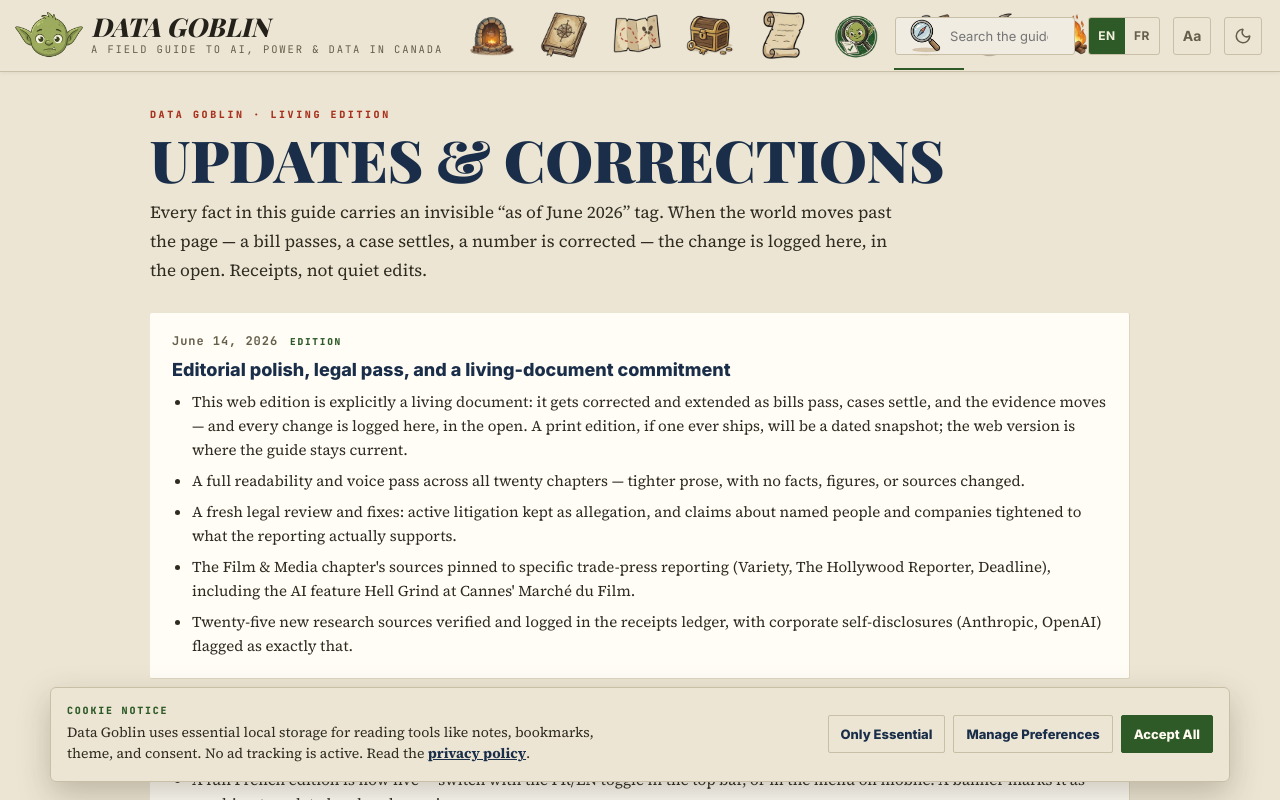
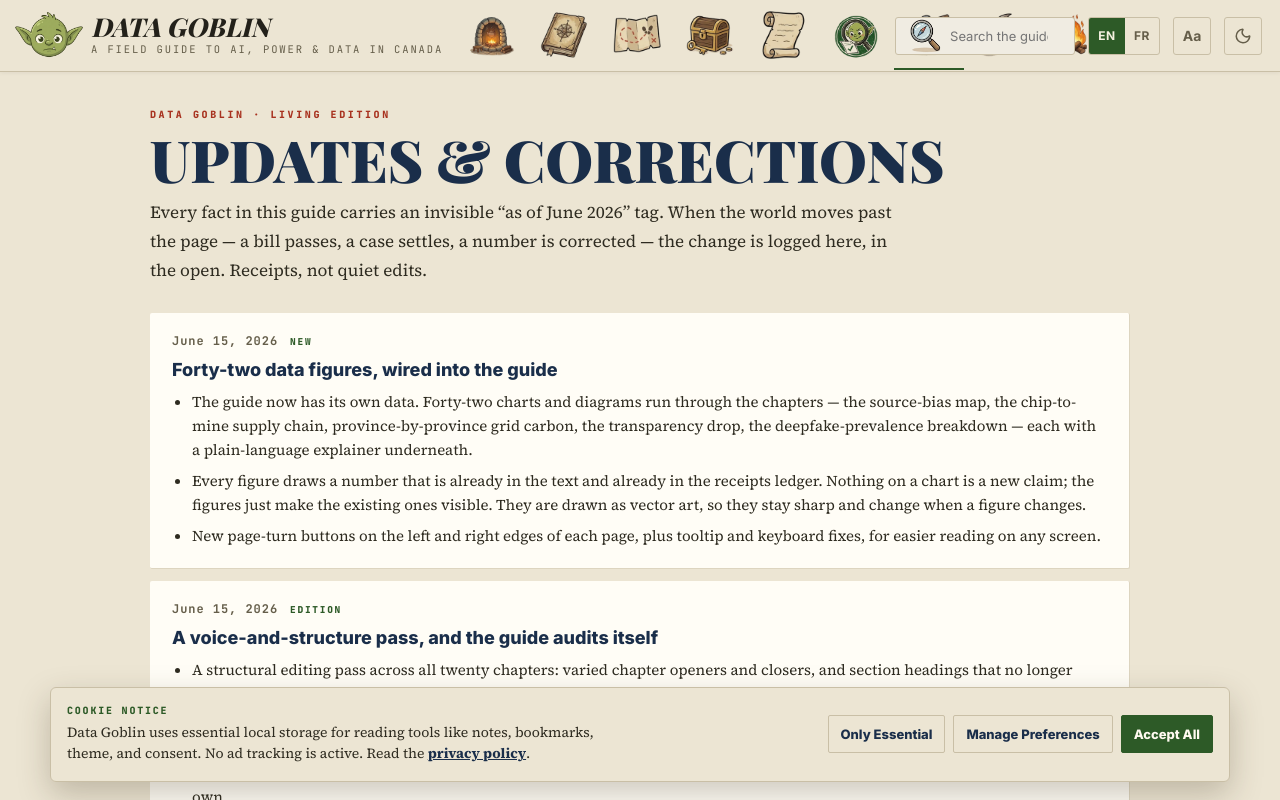
Before and after one commit to BrinShadewater/Data-Goblin-Web, a React (Vite) app in the folder app/: page /updates in a window 1280 px wide. Built offline with nearby package versions, Linux system fonts and the light colour scheme; a web font is replaced by a local one.

Commit message:
Updates page: log June 15 figures + voice/structure pass; refresh receipts ledger header

```diff
--- a/app/src/pages/UpdatesPage.tsx
+++ b/app/src/pages/UpdatesPage.tsx
@@ -12,6 +12,26 @@ interface UpdateEntry {
 }
 
 const UPDATES: UpdateEntry[] = [
+  {
+    date: "June 15, 2026",
+    tag: "New",
+    title: "Forty-two data figures, wired into the guide",
+    items: [
+      "The guide now has its own data. Forty-two charts and diagrams run through the chapters — the source-bias map, the chip-to-mine supply chain, province-by-province grid carbon, the transparency drop, the deepfake-prevalence breakdown — each with a plain-language explainer underneath.",
+      "Every figure draws a number that is already in the text and already in the receipts ledger. Nothing on a chart is a new claim; the figures just make the existing ones visible. They are drawn as vector art, so they stay sharp and change when a figure changes.",
+      "New page-turn buttons on the left and right edges of each page, plus tooltip and keyboard fixes, for easier reading on any screen.",
+    ],
+  },
+  {
+    date: "June 15, 2026",
+    tag: "Edition",
+    title: "A voice-and-structure pass, and the guide audits itself",
+    items: [
+      "A structural editing pass across all twenty chapters: varied chapter openers and closers, and section headings that no longer march One, Two, Three through every chapter. The aim was to make the book read like a person rather than a template. No facts, figures, or sources changed.",
+      "A transparent self-audit of what this guide cost to make — an order-of-magnitude estimate of its own energy and water, with the parts that can't honestly be counted named rather than buried. A book with a chapter on AI's footprint should account for its own.",
+      "An expanded note on who wrote this and why — the background behind the suspicion.",
+    ],
+  },
   {
     date: "June 14, 2026",
     tag: "Edition",
```
